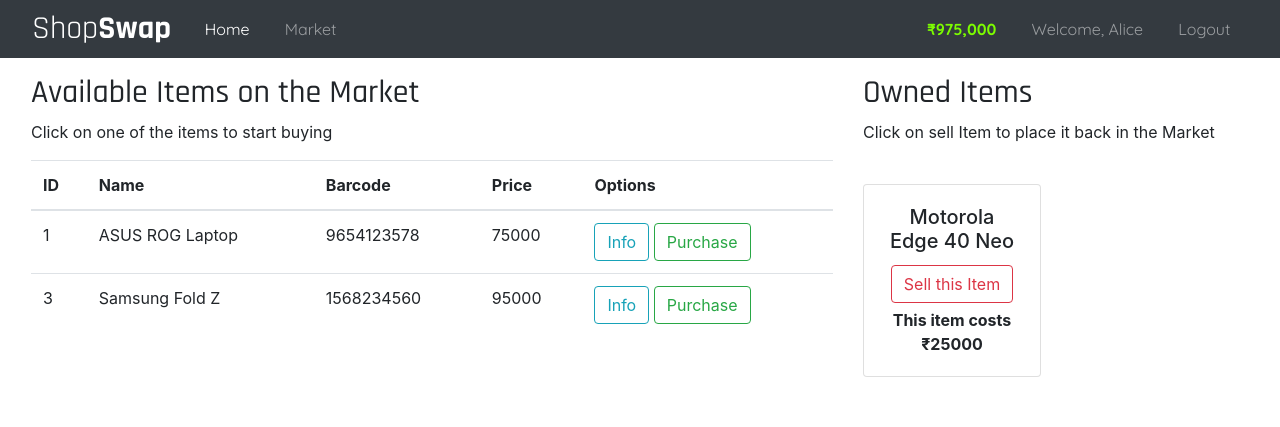
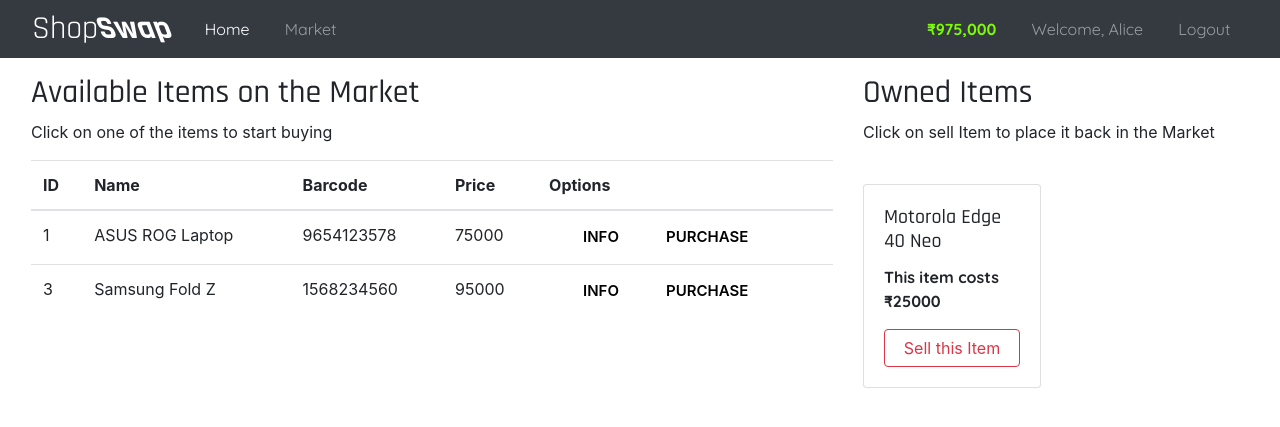
Before and after one commit to nikhilsharma-github/ShopSwap, a Flask app: page /market in a window 1280 px wide. Shown: the top 427 px of the page. Run offline with Flask 3, Linux system fonts and the light colour scheme; a user stored in the database is signed in; some libraries are stand-ins or nearby versions.

Commit message:
Layout Change V1

```diff
--- a/shop/static/css/style.css
+++ b/shop/static/css/style.css
@@ -41,6 +41,14 @@ body {
   font-weight: 700;
 }
 
+#ModalLabel {
+  font-size: 2rem;
+  font-family: "Rajdhani", sans-serif;
+}
+.modal-dialog {
+  font-family: "Quicksand", sans-serif;
+}
+
 .button-89 {
   --b: 3px; /* border thickness */
   --s: 0.45em; /* size of the corner */
@@ -77,25 +85,78 @@ body {
   background: var(--color);
   color: #fff;
 }
-.register-form-container, .login-form-container{
-    margin:2rem;
+
+.button-70 {
+  background: #fff;
+  border: none;
+  padding: 0.2rem 0.2rem;
+  display: inline-block;
+  font-size: 15px;
+  font-weight: 600;
+  width: 100px;
+  text-transform: uppercase;
+  cursor: pointer;
+  transform: skew(-21deg);
+  margin-left: 0.1rem;
+}
+
+span {
+  display: inline-block;
+  transform: skew(21deg);
+}
+
+.button-70::before {
+  content: "";
+  position: absolute;
+  top: 0;
+  bottom: 0;
+  right: 100%;
+  left: 0;
+  background: rgb(20, 20, 20);
+  opacity: 0;
+  z-index: -1;
+  transition: all 0.5s;
+}
+
+.button-70:hover {
+  color: #fff;
+}
+
+.button-70:hover::before {
+  left: 0;
+  right: 0;
+  opacity: 1;
+}
+
+.register-form-container,
+.login-form-container {
+  margin: 2rem;
   font-family: "Quicksand", sans-serif;
   margin: 0 auto;
-    width:40%;
+  width: 40%;
 }
-.register-form-container h1, .login-form-container h1 {
+.register-form-container h1,
+.login-form-container h1 {
   font-family: "Rajdhani", sans-serif;
 }
-.form-register, .form-signin{
-    margin:2rem 0;
+.form-register,
+.form-signin {
+  margin: 2rem 0;
 }
 
-.buy-section h2, .sell-section h2{
+.buy-section h2,
+.sell-section h2,
+.card-title {
   font-family: "Rajdhani", sans-serif;
 }
 
+.card-text {
+  font-family: "Quicksand", sans-serif;
+}
+
 @media only screen and (max-width: 768px) {
-    .register-form-container, .login-form-container{
-        width:80%;
+  .register-form-container,
+  .login-form-container {
+    width: 80%;
   }
 }
--- a/shop/templates/includes/items_modal.html
+++ b/shop/templates/includes/items_modal.html
@@ -54,10 +54,6 @@
                     {{purchase_form.submit(class="btn btn-outline-success btn-block")}}
                 </form>
             </div>
-            <div class="modal-footer">
-                <button type="button" class="btn btn-secondary" data-dismiss="modal">Close
-                </button>
-            </div>
         </div>
     </div>
 </div>
--- a/shop/templates/includes/owned_items_modal.html
+++ b/shop/templates/includes/owned_items_modal.html
@@ -17,7 +17,7 @@
                     {{selling_form.hidden_tag()}}
 
                     <h4 class="text-center">
-                        Are you sure you want to Sell {{ owned_item.name }} for {{ owned_item.price }} ?
+                        Are you sure you want to Sell {{ owned_item.name }} for ₹{{ owned_item.price }} ?
                     </h4>
                     <br>
                     <h6 class="text-center">By Clicking Sell, you will put this item back to Market</h6>
@@ -26,10 +26,6 @@
                     {{selling_form.submit(class="btn btn-outline-danger btn-block")}}
                 </form>
             </div>
-            <div class="modal-footer">
-                <button type="button" class="btn btn-secondary" data-dismiss="modal">Close
-                </button>
-            </div>
         </div>
     </div>
 </div>
--- a/shop/templates/market.html
+++ b/shop/templates/market.html
@@ -32,10 +32,10 @@ Market - ShopSwap
                     <td>{{item.barcode}}</td>
                     <td>{{item.price}}</td>
                     <td>
-                        <button class="btn btn-outline-info" data-toggle="modal"
-                            data-target="#Modal-MoreInfo-{{item.id}}">Info</button>
-                        <button class="btn btn-outline-success" data-toggle="modal"
-                            data-target="#Modal-PurchaseConfirm-{{item.id}}">Purchase</button>
+                        <button class="button-70" data-toggle="modal"
+                            data-target="#Modal-MoreInfo-{{item.id}}"><span>Info</span></button>
+                        <button class="button-70" data-toggle="modal"
+                            data-target="#Modal-PurchaseConfirm-{{item.id}}"><span>Purchase</span></button>
                     </td>
                 </tr>
                 {% endfor %}
@@ -51,18 +51,16 @@ Market - ShopSwap
         <div class="row">
             {% for owned_item in owned_items %}
             {% include 'includes/owned_items_modal.html'%}
-            <div class="col-md-6">
-                <div style="margin-bottom: 5px" class="card text-center">
-                    <div class="card-body">
-                        <h5 class="card-title">{{ owned_item.name }}</h5>
-                        <button type="button" class="btn btn-outline-danger" style="margin-bottom: 5px"
-                            data-toggle="modal" data-target="#Modal-SellingConfirm-{{ owned_item.id }}">
-                            Sell this Item
-                        </button>
-                        <p class="card-text"><strong>
-                                This item costs ₹{{ owned_item.price }}
-                            </strong></p>
-                    </div>
+            <div class="col-xl-6 d-flex">
+                <div class="card card-body align-self-stretch align-items-stretch mb-2">
+                    <h5 class="card-title">{{ owned_item.name }}</h5>
+                    <p class="card-text"><strong>
+                            This item costs ₹{{ owned_item.price }}
+                        </strong></p>
+                    <button type="button" class="btn btn-outline-danger" data-toggle="modal"
+                        data-target="#Modal-SellingConfirm-{{ owned_item.id }}">
+                        Sell this Item
+                    </button>
                 </div>
             </div>
             {% endfor %}
```
Also changed, not shown: instructions.txt (+10 -4 lines), instance/shopswap.db. Lines whose indentation alone changed are shown as unchanged.
